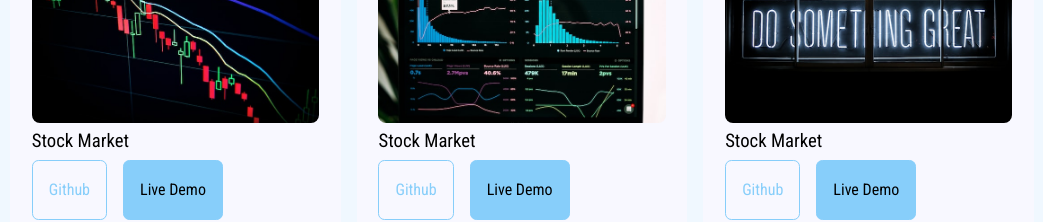
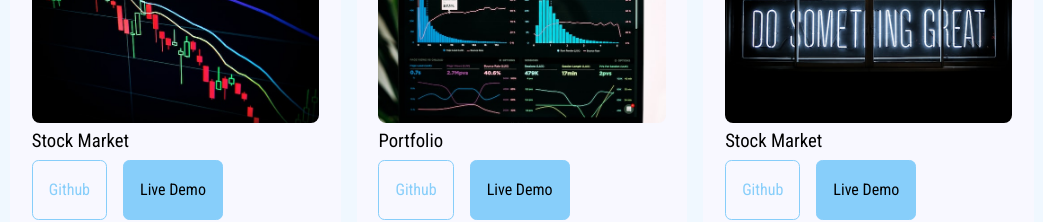
Before and after one commit to Yohannes-Habtemariam/my-portfolio, a React (Create React App) app in the folder frontend/: page / in a window 1280 px wide. Shown: the part 3680-3902 px from the top of the page, without its empty margins (118-1161 px from the left). Built offline with nearby package versions, Linux system fonts and the light colour scheme.

Commit message:
portfolio

```diff
--- a/frontend/src/data/Data.js
+++ b/frontend/src/data/Data.js
@@ -45,7 +45,7 @@ export const portfolioDat = [
     {
         id: 5,
         image: image5,
-        title: "Stock Market",
+        title: "Portfolio",
         github: "https://github.com/Yohannes-Habtemariam",
         demo: "https://yohannes-habtemariam.github.io/my-portfolio/"
     },
```
